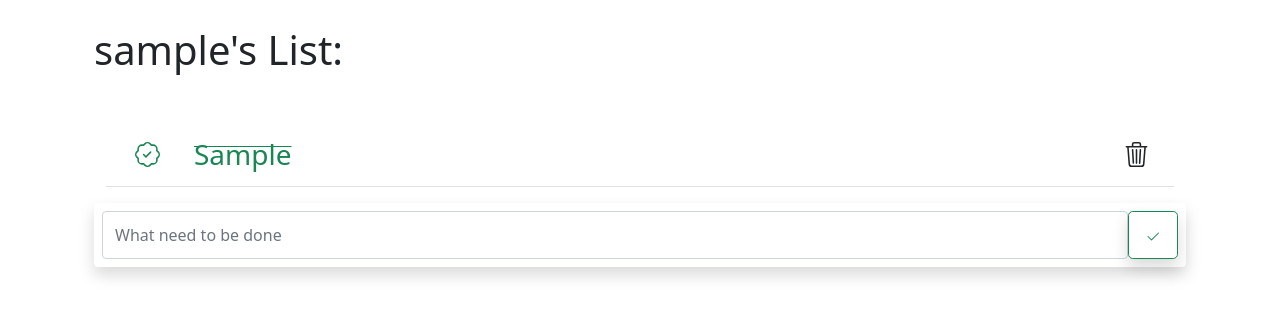
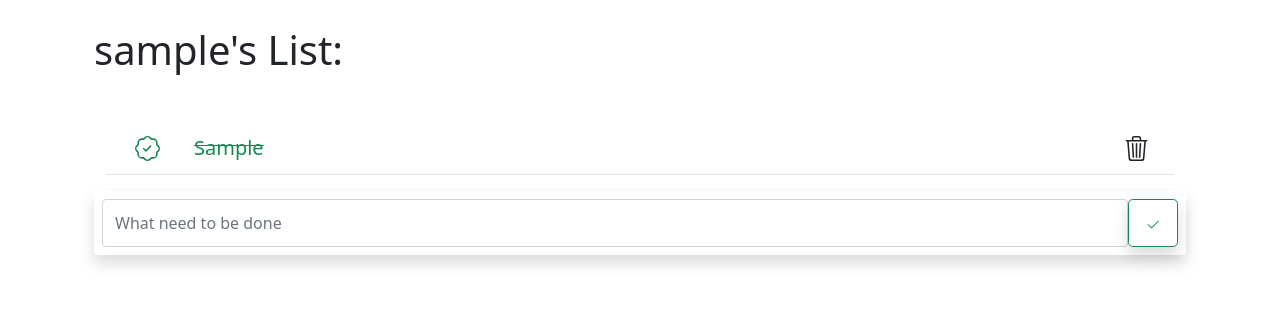
Before and after one commit to teasec4/ToDoAppDjango, a Django app: page /todo/ in a window 1280 px wide. Shown: the part 70-388 px from the top of the page. Run offline with Django 4.2, Linux system fonts and the light colour scheme; a user stored in the database is signed in; tables that the repository leaves empty hold one stand-in row (values such as "Sample post").

Commit message:
Add files via upload

```diff
--- a/templates/todolist/index.html
+++ b/templates/todolist/index.html
@@ -47,7 +47,7 @@
                                 </a>
                                 <a class="m-1 text-success btn" style="text-decoration: line-through"
                                    href="{% url 'mark_incomplete' todo.id %}">
-                                    <span class="fs-3 ">{{ todo.task }}</span>
+                                    <span class="lead ">{{ todo.task }}</span>
                                 </a>
 
                             {% else %}
@@ -60,7 +60,7 @@
                                     </svg>
                                 </a>
                                 <a class="m-1  btn" href="{% url 'mark_complete' todo.id %}">
-                                    <span class="fs-3">{{ todo.task }}</span>
+                                    <span class="lead">{{ todo.task }}</span>
                                 </a>
                                 <a class="btn m-1" href="{% url 'edit' todo.id %}">
                                     <svg xmlns="http://www.w3.org/2000/svg" width="16" height="16" fill="currentColor"
```
